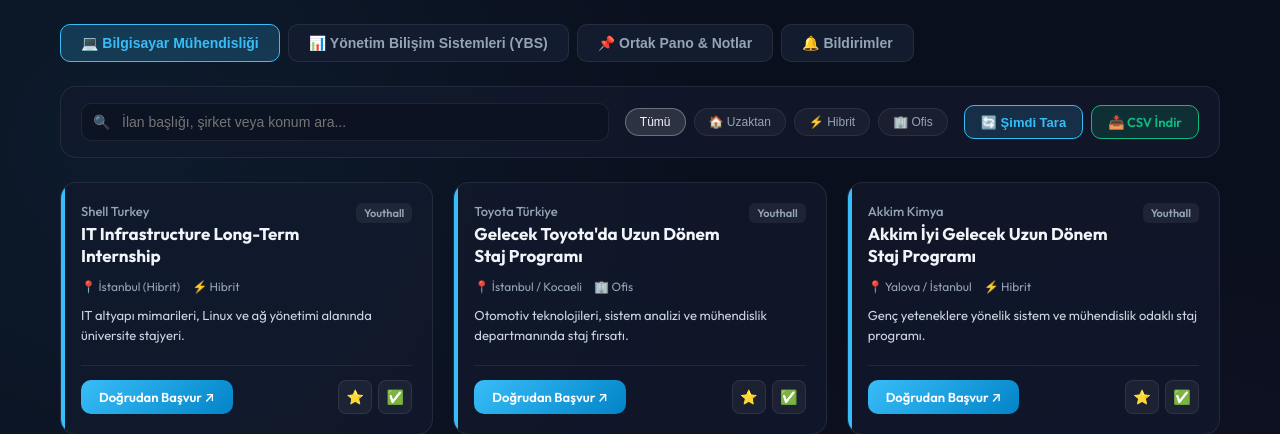
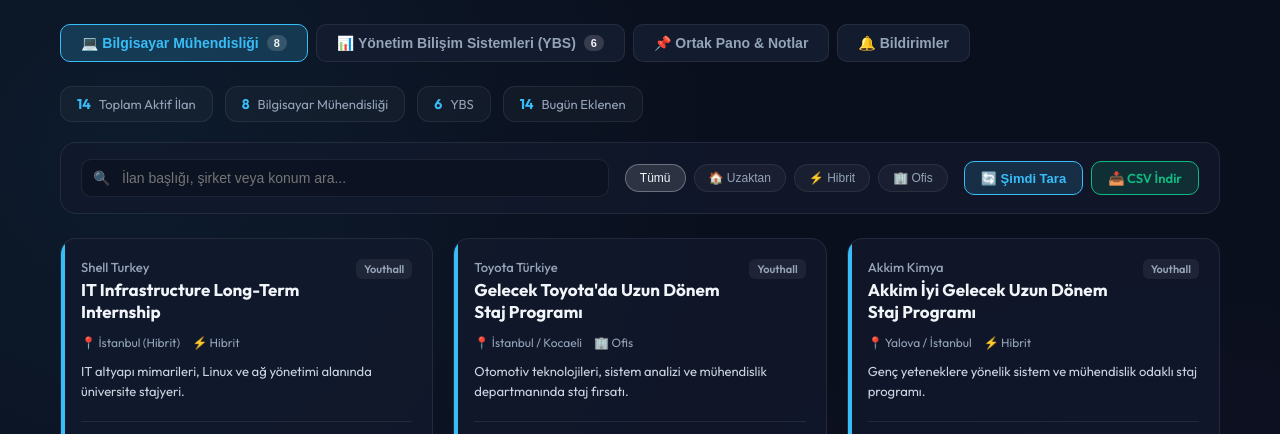
Before and after one commit to yusflhan-a11y/staj_radar, a Flask app: page / in a window 1280 px wide. Shown: the part 79-513 px from the top of the page. Run offline with Flask 3, Linux system fonts and the light colour scheme; data comes from the database, SQL or seed files in the repository; both versions use the stored data as it was after the commit; data that the repository does not hold is empty.

Commit message:
Add files via upload

```diff
--- a/staj_radar/templates/index.html
+++ b/staj_radar/templates/index.html
@@ -203,12 +203,37 @@
         }
 
         .badge-count {
-            background: var(--accent-danger);
-            color: white;
+            background: rgba(255, 255, 255, 0.15);
+            color: var(--text-main);
             font-size: 11px;
             padding: 2px 7px;
             border-radius: 10px;
             font-weight: 700;
+        }
+
+        .stats-bar {
+            display: flex;
+            gap: 12px;
+            margin-bottom: 20px;
+            flex-wrap: wrap;
+        }
+
+        .stat-pill {
+            background: rgba(255, 255, 255, 0.03);
+            border: 1px solid var(--card-border);
+            padding: 8px 16px;
+            border-radius: 12px;
+            font-size: 13px;
+            color: var(--text-muted);
+            display: flex;
+            align-items: center;
+            gap: 8px;
+        }
+
+        .stat-num {
+            font-weight: 700;
+            color: var(--accent-ce);
+            font-size: 14px;
         }
 
         /* Controls Section */
@@ -629,10 +654,10 @@
         <!-- Tabs -->
         <div class="nav-tabs">
             <button class="tab-btn active-ce" id="tab-ce" onclick="switchCategory('computer_engineering')">
-                💻 Bilgisayar Mühendisliği
+                💻 Bilgisayar Mühendisliği <span class="badge-count" id="ce-count">0</span>
             </button>
             <button class="tab-btn" id="tab-mis" onclick="switchCategory('mis')">
-                📊 Yönetim Bilişim Sistemleri (YBS)
+                📊 Yönetim Bilişim Sistemleri (YBS) <span class="badge-count" id="mis-count">0</span>
             </button>
             <button class="tab-btn" id="tab-notes" onclick="switchTab('notes')">
                 📌 Ortak Pano & Notlar
@@ -640,6 +665,14 @@
             <button class="tab-btn" id="tab-notifications" onclick="switchTab('notifications')">
                 🔔 Bildirimler <span class="badge-count" id="notif-badge" style="display:none;">0</span>
             </button>
+        </div>
+
+        <!-- Stats Bar -->
+        <div class="stats-bar" id="stats-bar">
+            <div class="stat-pill"><span class="stat-num" id="stat-total">0</span> Toplam Aktif İlan</div>
+            <div class="stat-pill"><span class="stat-num" id="stat-ce">0</span> Bilgisayar Mühendisliği</div>
+            <div class="stat-pill"><span class="stat-num" id="stat-mis">0</span> YBS</div>
+            <div class="stat-pill"><span class="stat-num" id="stat-today">0</span> Bugün Eklenen</div>
         </div>
 
         <!-- Controls -->
@@ -679,8 +712,26 @@
         document.addEventListener('DOMContentLoaded', () => {
             loadSavedEmail();
             loadJobs();
+            loadStats();
             checkNotifications();
         });
+
+        function loadStats() {
+            fetch('/api/stats')
+                .then(res => res.json())
+                .then(data => {
+                    if (data.status === 'success' && data.stats) {
+                        const s = data.stats;
+                        if (document.getElementById('ce-count')) document.getElementById('ce-count').innerText = s.ce_jobs;
+                        if (document.getElementById('mis-count')) document.getElementById('mis-count').innerText = s.mis_jobs;
+                        if (document.getElementById('stat-total')) document.getElementById('stat-total').innerText = s.total_jobs;
+                        if (document.getElementById('stat-ce')) document.getElementById('stat-ce').innerText = s.ce_jobs;
+                        if (document.getElementById('stat-mis')) document.getElementById('stat-mis').innerText = s.mis_jobs;
+                        if (document.getElementById('stat-today')) document.getElementById('stat-today').innerText = s.today_jobs;
+                    }
+                })
+                .catch(err => console.error(err));
+        }
 
         function getUserEmail() {
             return localStorage.getItem('staj_radar_user_email') || '';
@@ -730,6 +781,7 @@
             }
 
             document.getElementById('controls-section').style.display = 'flex';
+            if (document.getElementById('stats-bar')) document.getElementById('stats-bar').style.display = 'flex';
             document.getElementById('exportBtn').href = `/api/jobs/export?category=${cat}`;
             loadJobs();
         }
@@ -738,6 +790,7 @@
             currentTab = tab;
             document.querySelectorAll('.tab-btn').forEach(btn => btn.className = 'tab-btn');
             document.getElementById('controls-section').style.display = 'none';
+            if (document.getElementById('stats-bar')) document.getElementById('stats-bar').style.display = 'none';
 
             if (tab === 'notes') {
                 document.getElementById('tab-notes').className = 'tab-btn active-notes';
```
Also changed, not shown: staj_radar/staj_radar.db.
